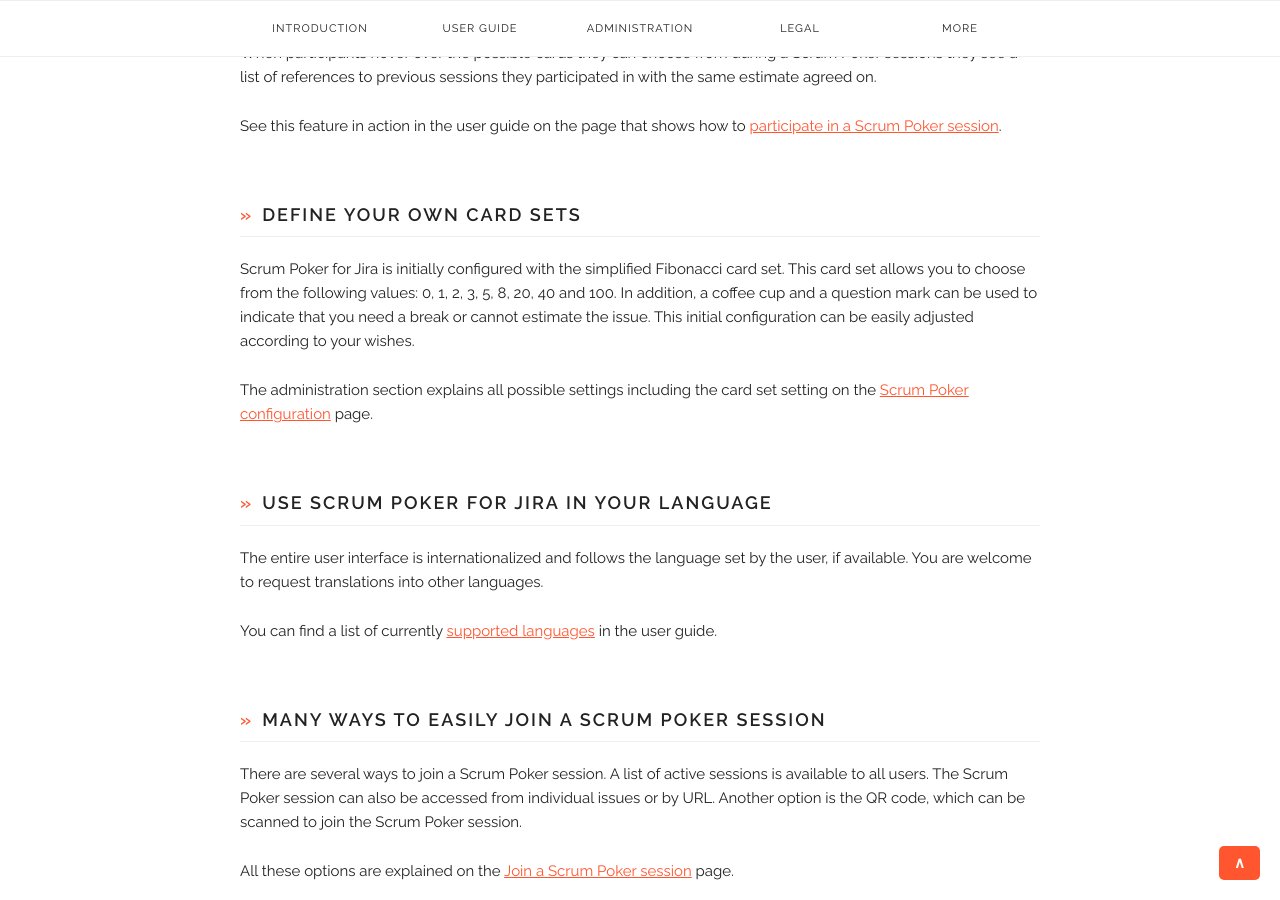
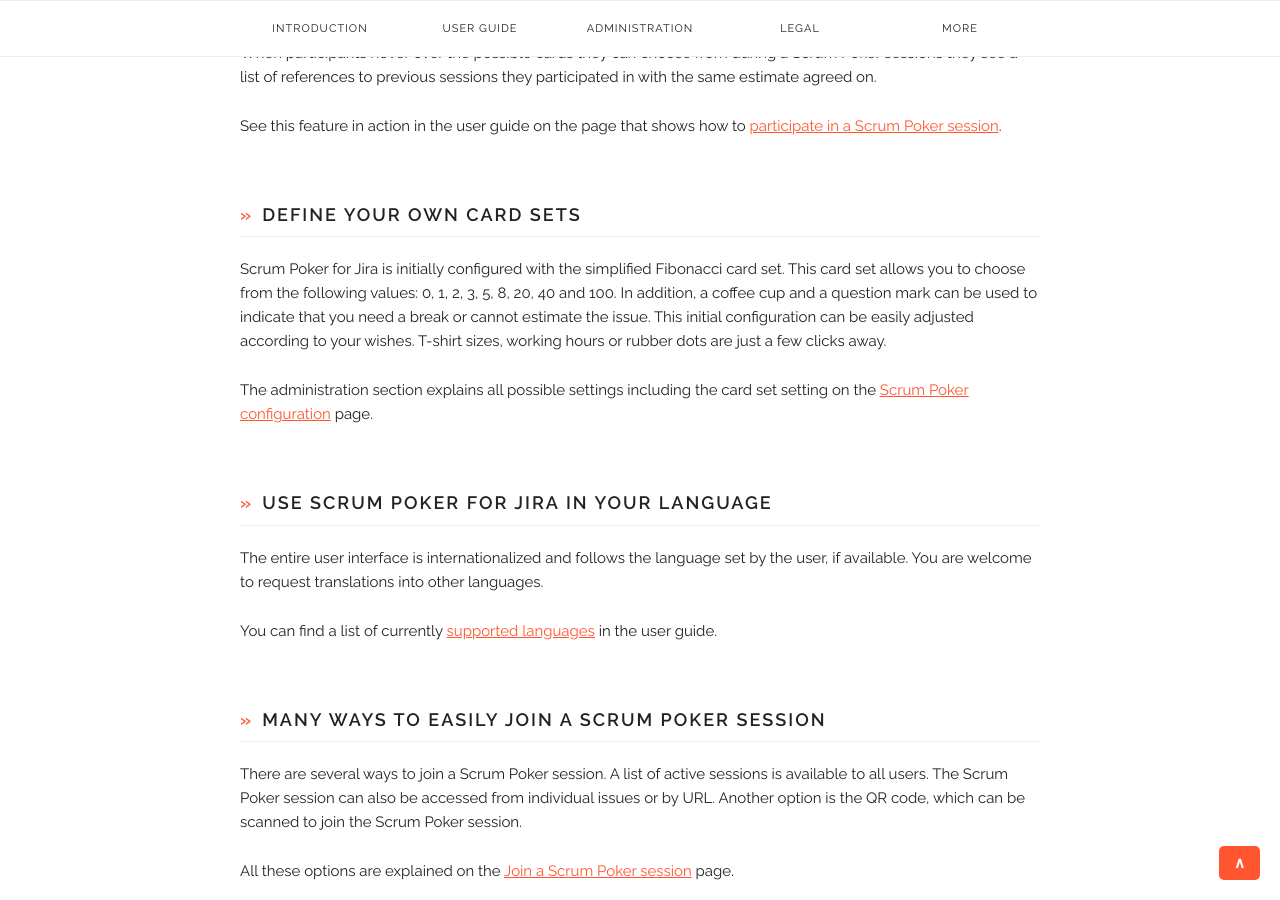
Before and after one commit to codescape/jira-scrum-poker, a Jekyll site: the page built from docs/features.md, in a window 1280 px wide and 900 px high, scrolled down 2017 px. Built offline with Jekyll 4.4.1, drawn with Linux system fonts in a browser that asks for light colours; nearby versions of some CDN libraries.

Commit message:
docs: improve feature overview in online documentation

```diff
--- a/docs/features.md
+++ b/docs/features.md
@@ -53,6 +53,7 @@
 This card set allows you to choose from the following values: 0, 1, 2, 3, 5, 8, 20, 40 and 100.
 In addition, a coffee cup and a question mark can be used to indicate that you need a break or cannot estimate the issue.
 This initial configuration can be easily adjusted according to your wishes.
+T-shirt sizes, working hours or rubber dots are just a few clicks away.
 
 The administration section explains all possible settings including the card set setting on the [Scrum Poker configuration](/scrum-poker-configuration) page.
 
```
Also changed, not shown: docs/changelog.md.
